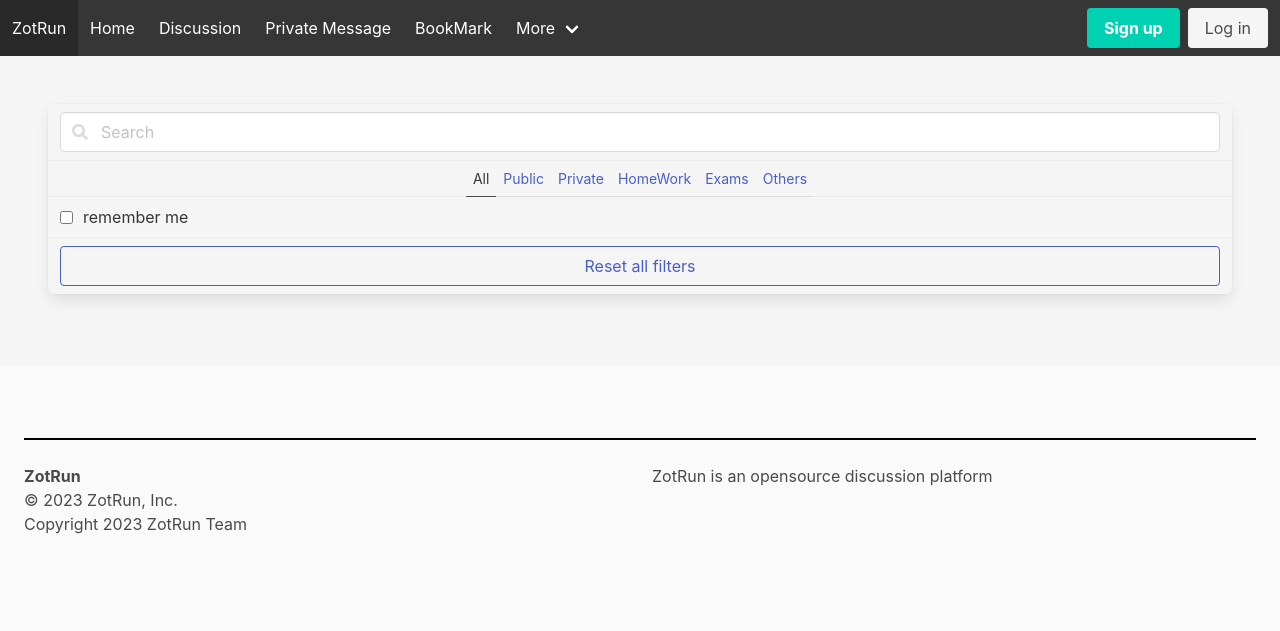
After one commit to DPRO295/D, a Django app: page /main_page/ in a window 1280 px wide. The commit adds this page. Shown: the top 631 px of the page. Run offline with Django 4.2, Linux system fonts and the light colour scheme; some libraries are stand-ins or nearby versions.

Commit message:
draft version of main_page and layout_pages

```diff
--- /dev/null
+++ b/djangoProject/CS295P_Project/templates/anth_layout.html
@@ -0,0 +1,80 @@
+{% load static %}
+<!DOCTYPE html>
+<html lang="en">
+<head>
+    <meta charset="UTF-8">
+    <meta charset="UTF-8">
+    {#    <link rel="stylesheet" href= {% static 'css/bulma.css' %}>#}
+    <link rel="stylesheet" href="https://cdn.jsdelivr.net/npm/bulma@0.9.4/css/bulma.min.css">
+    <script defer src="https://use.fontawesome.com/releases/v5.3.1/js/all.js"></script>
+</head>
+<body>
+<!-- ======================== navbar start ======================== -->
+<nav class="navbar is-dark" role="navigation" aria-label="main navigation">
+    <div class="navbar-brand">
+        <a class="navbar-item" href="/">
+            ZotRun
+        </a>
+    </div>
+
+    <div id="main_navbar" class="navbar-menu">
+        <div class="navbar-start">
+
+            <a class="navbar-item"> Home </a>
+            <a class="navbar-item"> Discussion </a>
+            <a class="navbar-item"> Private Message </a>
+            <a class="navbar-item "> BookMark </a>
+
+            <div class="navbar-item has-dropdown is-hoverable">
+                <a class="navbar-link"> More</a>
+
+                <div class="navbar-dropdown">
+                    <a class="navbar-item"> About </a>
+                    <a class="navbar-item"> Contact </a>
+
+                    <hr class="navbar-divider">
+                    <a class="navbar-item"> Report an issue </a>
+                </div>
+            </div>
+        </div>
+
+        <div class="navbar-end">
+            <div class="navbar-item">
+                <div class="buttons">
+                    <a class="button is-primary">
+                        <strong>Sign up</strong>
+                    </a>
+                    <a class="button is-light"> Log in </a>
+                </div>
+            </div>
+        </div>
+    </div>
+</nav>
+<!-- ======================== navbar end ======================== -->
+{% block content %}
+    {#  'exctends' tag will include everything above and below but besdies this part! #}
+{% endblock %}
+
+<footer class="footer">
+    <hr style="background-color:black">
+    <div class="columns block is-mobile">
+
+        <div class="column is-half">
+            <figure class="image">
+                <img src="">
+            </figure>
+            <b>ZotRun</b>
+            <p>© 2023 ZotRun, Inc.</p>
+            <p> Copyright 2023 ZotRun Team</p>
+        </div>
+
+        <div class="column is-half">
+            <p>
+                ZotRun is an opensource discussion platform
+            </p>
+        </div>
+    </div>
+</footer>
+<!-- End of auth_layout footer for every page -->
+</body>
+</html>
--- /dev/null
+++ b/djangoProject/CS295P_Project/templates/main_page.html
@@ -0,0 +1,48 @@
+<!-- use extends to reduce redundant code (check layout) -->
+{% extends 'anth_layout.html' %}
+{% block content %}
+{% load static %}
+
+<head>
+    <title>main_page</title>
+</head>
+<body>
+
+<div class="section has-background-white-ter">
+    <nav class="panel">
+        <div class="panel-block">
+            <p class="control has-icons-left">
+                <input class="input" type="text" placeholder="Search">
+                <span class="icon is-left">
+        <i class="fas fa-search" aria-hidden="true"></i>
+      </span>
+            </p>
+        </div>
+        <p class="panel-tabs">
+            <a class="is-active">All</a>
+            <a>Public</a>
+            <a>Private</a>
+            <a>HomeWork</a>
+            <a>Exams</a>
+            <a>Others</a>
+        </p>
+        <label class="panel-block">
+            <input type="checkbox">
+            remember me
+        </label>
+        <div class="panel-block">
+            <button class="button is-link is-outlined is-fullwidth">
+                Reset all filters
+            </button>
+        </div>
+    </nav>
+
+    <div class="container block">
+{#        <h1>test</h1>#}
+    </div>
+
+
+
+</div>
+
+{% endblock %}
--- a/djangoProject/CS295P_Project/views.py
+++ b/djangoProject/CS295P_Project/views.py
@@ -1,10 +1,55 @@
 from django.shortcuts import render, HttpResponse
+from pymongo import MongoClient
+import certifi
+
+ca=certifi.where()
+database_path = 'mongodb+srv://Dpropro:Dpropro@dpro.qls8nuc.mongodb.net/?retryWrites=true&w=majority'
 
 
 # Create your views here.
-def index(request):
+def home(request):
     return render(request, "home.html")
 
 
-def login(request):
-    return render(request, "login.html")
+def main_page(request):
+    return render(request, "main_page.html")
+
+
+def signin(request):
+    if request.method == "GET":
+        return render(request, "signin.html")
+    else:
+        email = request.POST.get("email")
+        password = request.POST.get("pwd")
+
+        client = MongoClient(database_path, tlsCAFile=ca)
+        user = client["try"]["user"]
+        doc = list(user.find({"email": email}))
+        client.close()
+        if doc == []:
+            return render(request, "signin.html", {"error_msg": "This email haven't been registered."})
+        elif doc[0]["pwd"] != password:
+            return render(request, "signin.html", {"error_msg": "Wrong password!"})
+        else:
+            # return HttpResponse("Sign in successfully!")            # login success
+            return render(request, "main_page.html")                  # if success jump to main_page
+
+
+def register(request):
+    if request.method == "GET":
+        return render(request, "register.html")
+    else:
+        email = request.POST.get("email")
+        password = request.POST.get("pwd")
+
+        client = MongoClient(database_path, tlsCAFile=ca)
+        user = client["try"]["user"]
+        doc = list(user.find({"email": email}))
+        if(doc != []):
+            client.close()
+            return render(request, "register.html", {"error_msg": "This email have been used."})
+        else:
+            user.insert_one({"email": email, "pwd": password})
+            client.close()
+            # return HttpResponse("Register successfully!")
+            return render(request, "home.html")
--- a/djangoProject/djangoProject/urls.py
+++ b/djangoProject/djangoProject/urls.py
@@ -20,6 +20,8 @@ from CS295P_Project import views
 # where to find the app
 urlpatterns = [
     # path("admin/", admin.site.urls),
-    path("index/", views.index),
-    path("login/", views.login)
+    path("", views.home),
+    path("signin/", views.signin),
+    path("register/", views.register),
+    path("main_page/", views.main_page)
 ]
```
Also changed, not shown: djangoProject/CS295P_Project/templates/home.html (+32 -6 lines), djangoProject/CS295P_Project/templates/layout.html (added, +38 -0 lines), djangoProject/CS295P_Project/templates/register.html (added, +41 -0 lines), djangoProject/CS295P_Project/templates/signin.html (added, +41 -0 lines).
